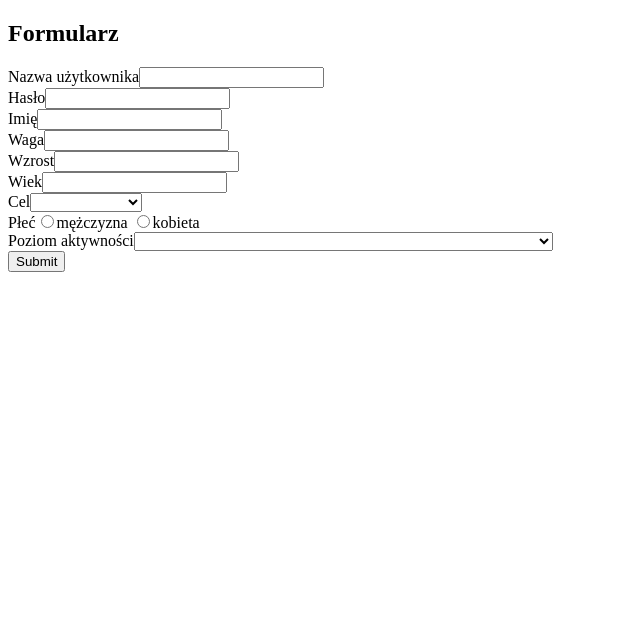
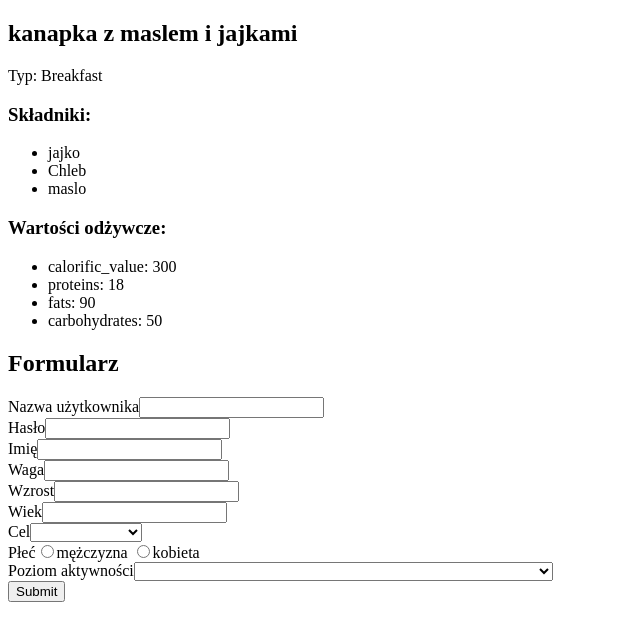
Before and after one commit to kacperx0m/Komponenty, an Angular app: page /register in a window 1280 px wide. Shown: the top 640 px of the page, without its empty margins (0-640 px from the left). Built offline with nearby package versions, Linux system fonts and the light colour scheme.

Commit message:
dodano dzialacy Meal component

```diff
--- a/package.json
+++ b/package.json
@@ -13,7 +13,7 @@
     "@angular/animations": "^15.2.0",
     "@angular/common": "^15.2.0",
     "@angular/compiler": "^15.2.0",
-    "@angular/core": "^15.2.0",
+    "@angular/core": "^15.2.10",
     "@angular/forms": "^15.2.0",
     "@angular/platform-browser": "^15.2.0",
     "@angular/platform-browser-dynamic": "^15.2.0",
--- a/src/app/app.component.html
+++ b/src/app/app.component.html
@@ -1 +1,2 @@
+<app-meal></app-meal>
 <router-outlet></router-outlet>
--- a/src/app/app.component.ts
+++ b/src/app/app.component.ts
@@ -1,5 +1,5 @@
 import { Component } from '@angular/core';
-import { Goal } from './goal';
+import { Goal } from './goal.enum';
 
 @Component({
   selector: 'app-root',
--- a/src/app/components/meal/meal.component.html
+++ b/src/app/components/meal/meal.component.html
@@ -0,0 +1,17 @@
+<!-- meal.component.html -->
+<div *ngFor="let meal of meals">
+  <h2>{{ meal.name }}</h2>
+  <p>Typ: {{ meal.type }}</p>
+  <h3>Składniki:</h3>
+  <ul>
+    <li *ngFor="let ingredient of meal.ingredients">
+      {{ ingredient.name }}
+    </li>
+  </ul>
+  <h3>Wartości odżywcze:</h3>
+  <ul>
+    <li *ngFor="let nutritional of meal.nutritionals">
+      {{ nutritional.type }}: {{ nutritional.value }}
+    </li>
+  </ul>
+</div>
--- a/src/app/components/meal/meal.component.ts
+++ b/src/app/components/meal/meal.component.ts
@@ -1,10 +1,15 @@
 import { Component } from '@angular/core';
-
+import { Meal } from 'src/app/meal';
+import {MEALS} from 'src/app/meals.data'
 @Component({
   selector: 'app-meal',
   templateUrl: './meal.component.html',
   styleUrls: ['./meal.component.css']
 })
 export class MealComponent{
+  meals:Meal[];
 
+  ngOnInit() {
+    this.meals = MEALS;
+  }
 }
--- /dev/null
+++ b/src/app/ingredient.data.ts
@@ -0,0 +1,29 @@
+import { Ingredient } from "./ingredient";
+import { nutritionType } from "./nutritionType.enum";
+
+export const INGREDIENTS:Ingredient[] = [
+  {
+    name: "jajko",
+    nutritionals: [
+      {type:nutritionType.calorific_value,value:300},
+        {type: nutritionType.proteins, value:8},
+      {type: nutritionType.fats, value:9}
+    ]
+  },
+
+  {
+    name: "Chleb",
+    nutritionals: [
+      {type: nutritionType.carbohydrates,value:50},
+      {type: nutritionType.proteins,value : 9}
+    ]
+  },
+
+  {
+    name: "maslo",
+    nutritionals: [
+      { type: nutritionType.fats, value: 81 },
+      { type: nutritionType.proteins, value: 1 }
+    ]
+  }
+]
--- a/src/app/meal.ts
+++ b/src/app/meal.ts
@@ -1,4 +1,5 @@
 import { Ingredient } from "./ingredient";
+import { MealType } from "./mealType.enum";
 import { Nutrition } from "./nutrition";
 
 export interface Meal {
--- a/src/app/mealType.enum.ts
+++ b/src/app/mealType.enum.ts
@@ -1,6 +1,6 @@
-enum MealType {
-  Breakfast,
-  Lunch,
-  Dinner,
-  Snack
+export enum MealType {
+  Breakfast = "Breakfast",
+  Lunch = "Lunch",
+  Dinner = "Dinner",
+  Snack = "Snack"
 }
--- /dev/null
+++ b/src/app/meals.data.ts
@@ -0,0 +1,42 @@
+// meals.data.ts
+import { Ingredient } from './ingredient';
+import { Meal, } from './meal';
+import { Nutrition } from './nutrition';
+import { nutritionType } from './nutritionType.enum';
+import {INGREDIENTS} from './ingredient.data';
+import { MealType } from './mealType.enum';
+
+
+
+
+
+
+export const MEALS:Meal[] = [
+  {
+    ingredients: [INGREDIENTS[0],INGREDIENTS[1],INGREDIENTS[2]],
+    name: "kanapka z maslem i jajkami",
+    type: MealType.Breakfast,
+    //tutaj wstawic serwis ktory obliczy skladniki ingredientow
+    nutritionals: calculateTotalNutrition([INGREDIENTS[0],INGREDIENTS[1],INGREDIENTS[2]])
+  }
+];
+
+
+
+
+function calculateTotalNutrition(ingredients: Ingredient[]): Nutrition[] {
+  let totalNutrition: Nutrition[] = [];
+
+  ingredients.forEach(ingredient => {
+    ingredient.nutritionals.forEach(nutritional => {
+      const existingNutritional = totalNutrition.find(n => n.type === nutritional.type);
+      if (existingNutritional) {
+        existingNutritional.value += nutritional.value;
+      } else {
+        totalNutrition.push({ ...nutritional });
+      }
+    });
+  });
+
+  return totalNutrition;
+}
--- a/src/app/nutritionType.enum.ts
+++ b/src/app/nutritionType.enum.ts
@@ -1,8 +1,8 @@
 export enum nutritionType {
-    calorific_value,
-    fats,
-    carbohydrates,
-    sugars,
-    proteins,
-    salt
+    calorific_value = "calorific_value",
+    fats = "fats",
+    carbohydrates = "carbohydrates",
+    sugars = "sugars",
+    proteins = "proteins",
+    salt = "salt"
 }
--- a/src/app/user.ts
+++ b/src/app/user.ts
@@ -1,4 +1,4 @@
-import { Goal } from "./goal";
+import { Goal } from "./goal.enum";
 
 export interface User {
     username: string;
```
Also changed, not shown: src/app/app-routing.module.ts (line endings or trailing spaces), 1 other file (tests, documents, lock files or other folders).
